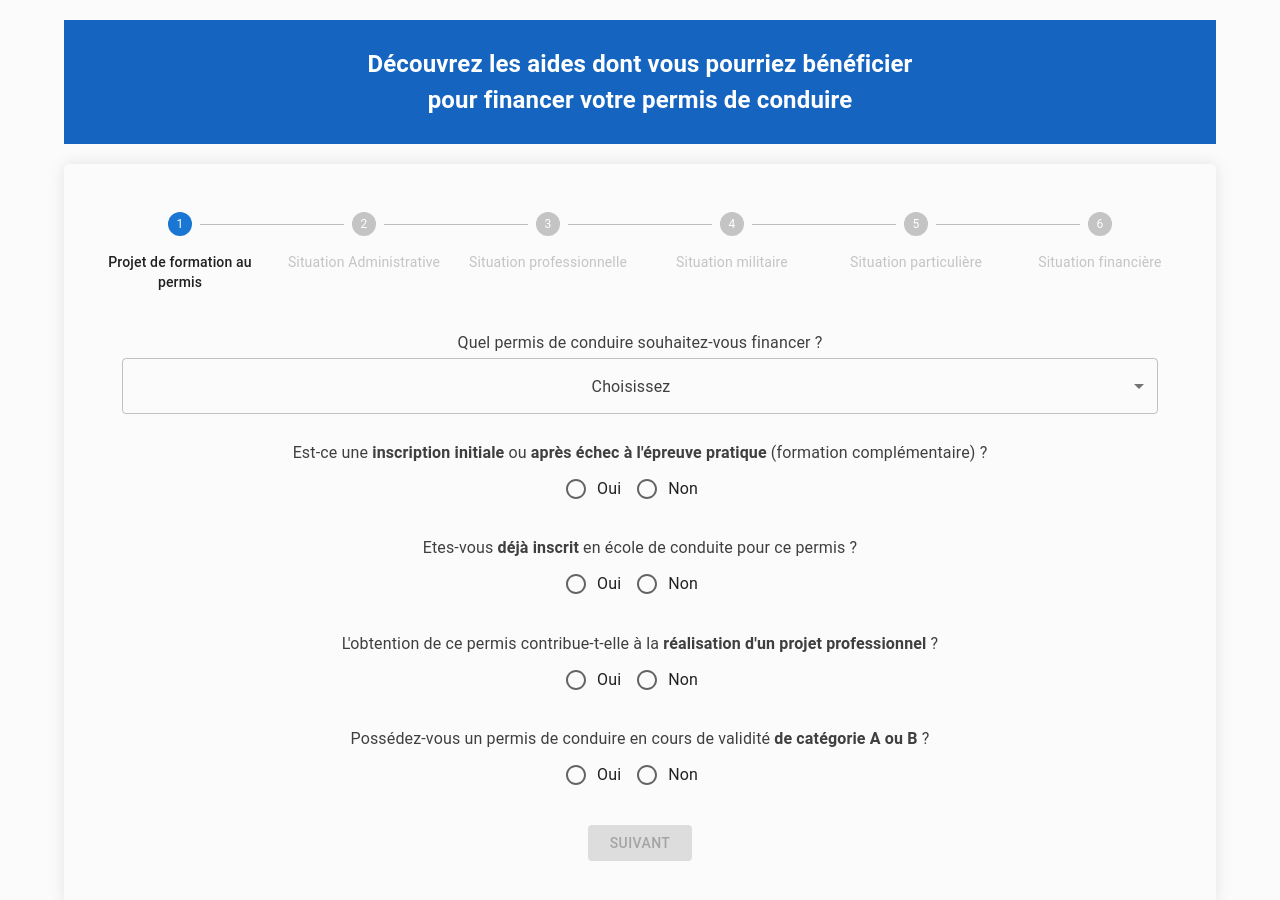
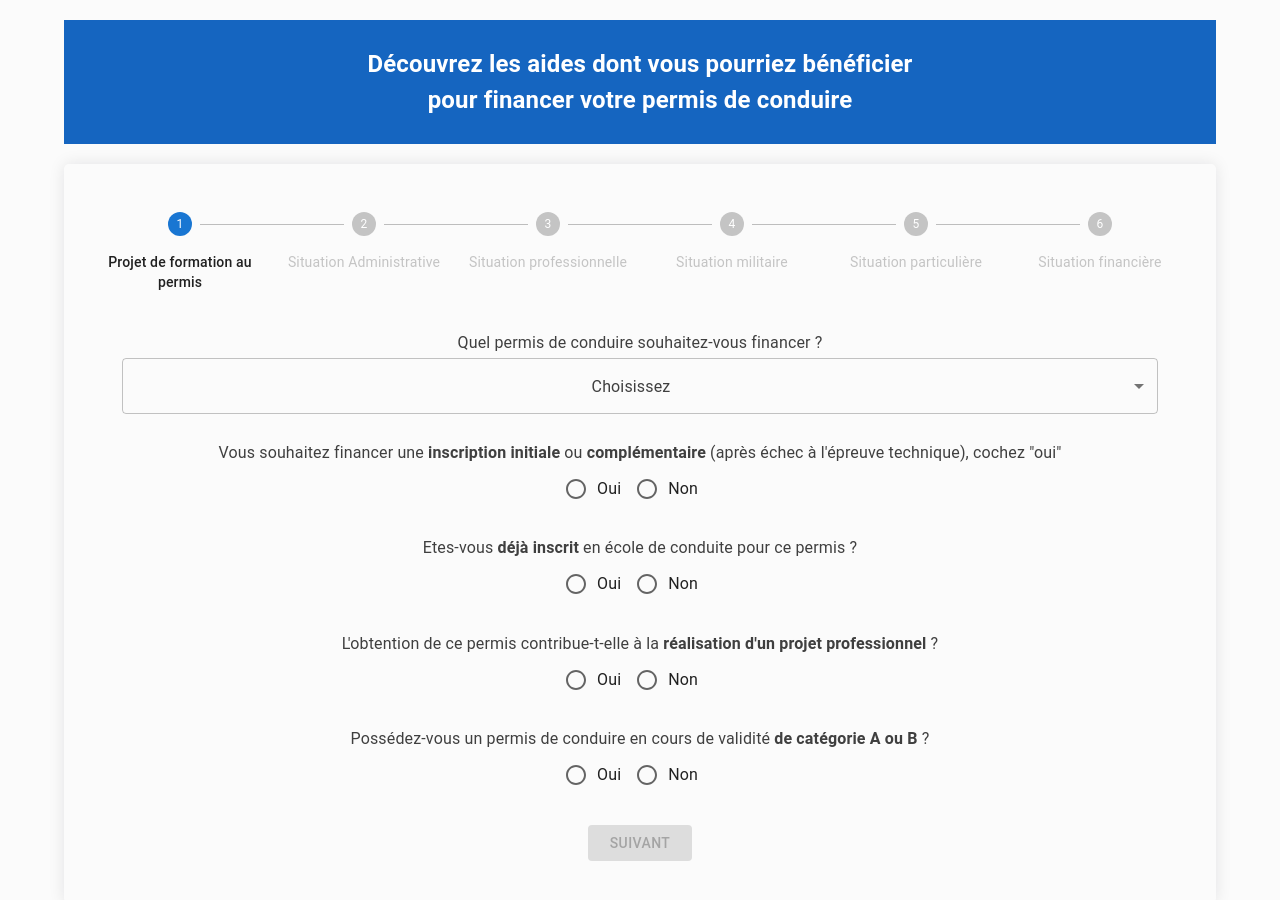
Before and after one commit to Bee042/simulateur_v3, a React (Create React App) app: page / in a window 1280 px wide. Shown: the top 900 px of the page. Built offline with nearby package versions, Linux system fonts and the light colour scheme.

Commit message:
change the question about initial training

```diff
--- a/src/components/form/Step1.js
+++ b/src/components/form/Step1.js
@@ -60,13 +60,14 @@ const Step1 = ({ errors, formData, handleChange, handleNext }) => {
       </FormControl>
 
 
+      {/* FIXME changer la question "formation initiale ou complémentaire" */}
       <FormControl
         className="input-wrapper"
         error={!!errors.initalTraining}
         fullWidth
       >
         <FormLabel className="input-label">
-          Est-ce une <strong>inscription initiale</strong> ou <strong>après échec à l'épreuve pratique</strong> (formation complémentaire) ?
+          Vous souhaitez financer une <strong>inscription initiale</strong> ou <strong>complémentaire</strong> (après échec à l'épreuve technique), cochez "oui"
         </FormLabel>
         <div>
           {/* map iterates over the array of stings ["true", "false"] and generate a set of radio button  */}
```
